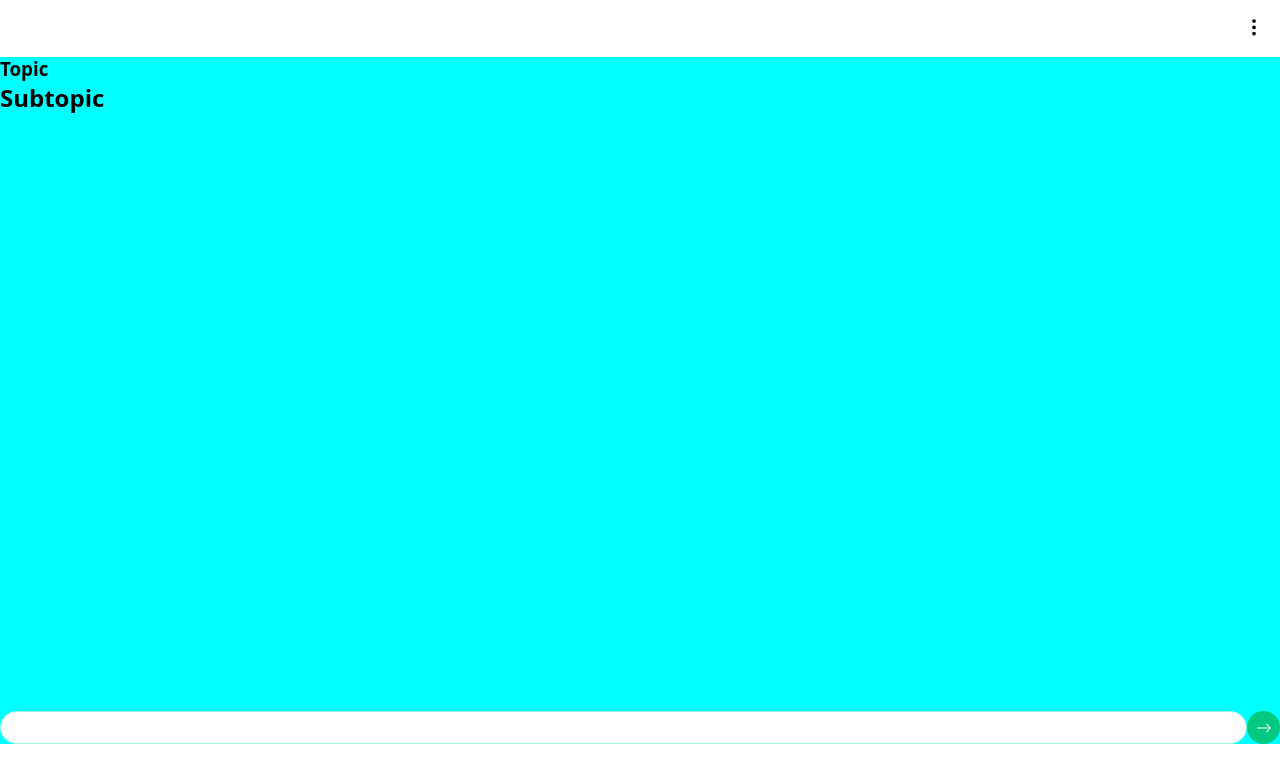
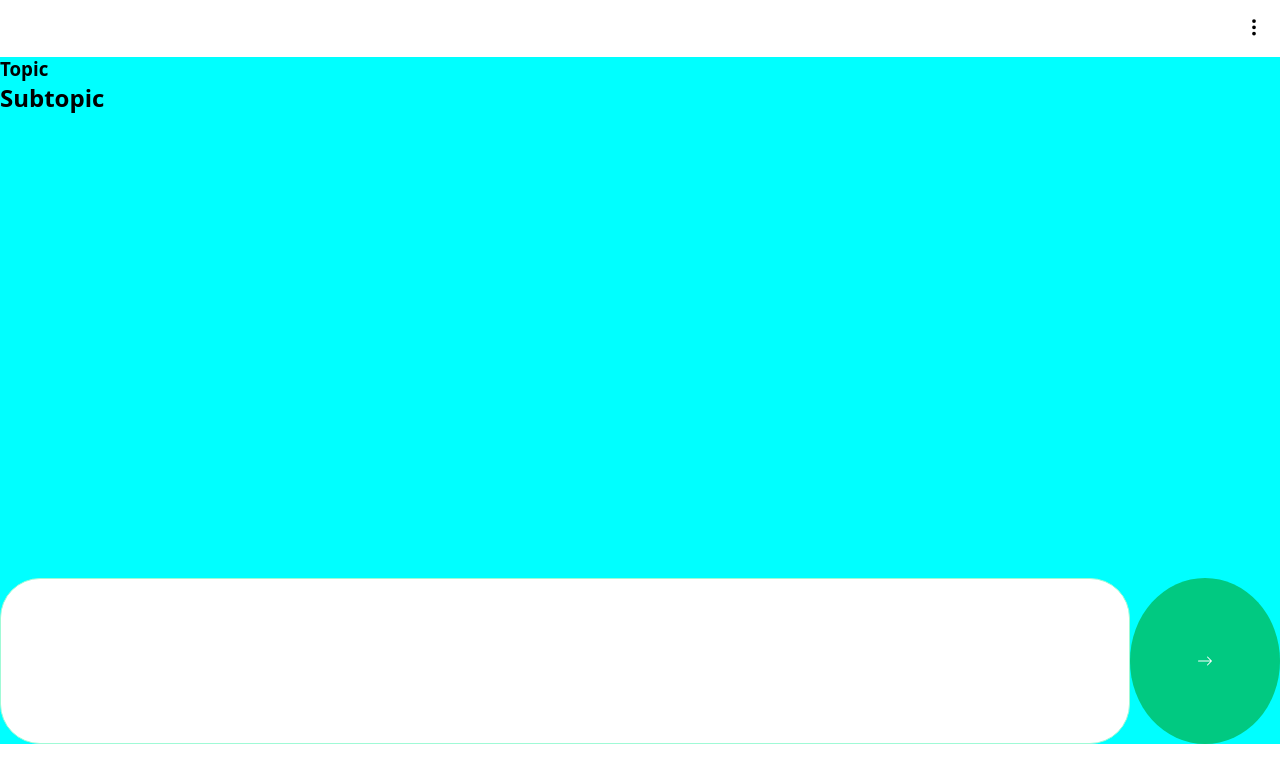
Before and after one commit to AngelCstd/Chatea-en-ingles, a React (Vite) app in the folder poliChat/: page / in a window 1280 px wide. Shown: the top 782 px of the page. Built offline with nearby package versions, Linux system fonts and the light colour scheme.

Commit message:
segunda prueba

```diff
--- a/poliChat/src/Views/Chat/Chat.css
+++ b/poliChat/src/Views/Chat/Chat.css
@@ -1,7 +1,7 @@
 .chat__section{
     padding-top: 56px;
     position: relative;
-    height: calc(100vh - 56px);
+    height: calc(100dvh - 56px);
     background-color: aqua;
 }
 .chat__inputcontainer{
@@ -12,18 +12,19 @@
 }
 .chat__inputcontainer input{
     border: 1px solid #A0FAD6;
-    border-radius: 30px;
+    border-radius: 40px;
     padding: 8px;
     width: calc(100% - 33px);
-    height: 33px;
+    height: 13vw;
+    font-size: 18px;
 }
 .chat__inputcontainer button{
     border-radius: 50%;
     border: none;
     background-color: #01C981;
     color: #FFF;
-    width: 33px;
-    height: 33px;
+    width: 13vw;
+    height: 13vw;
     display: flex;
     justify-content: center;
     align-items: center;
```
